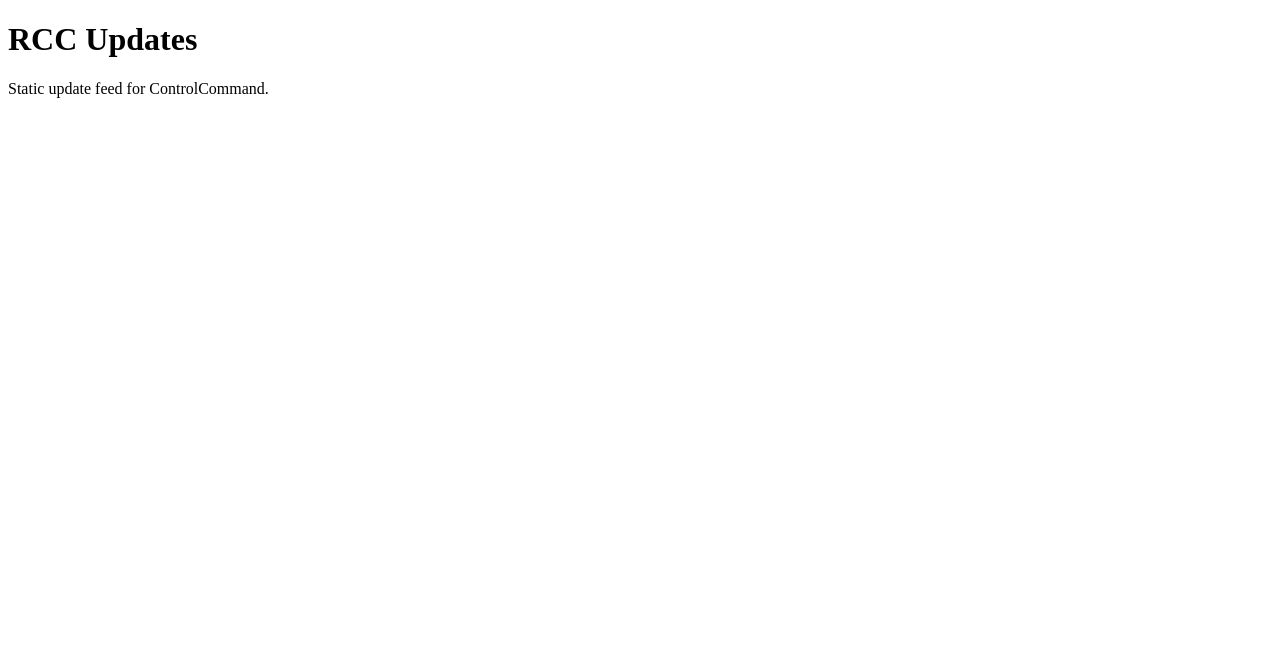
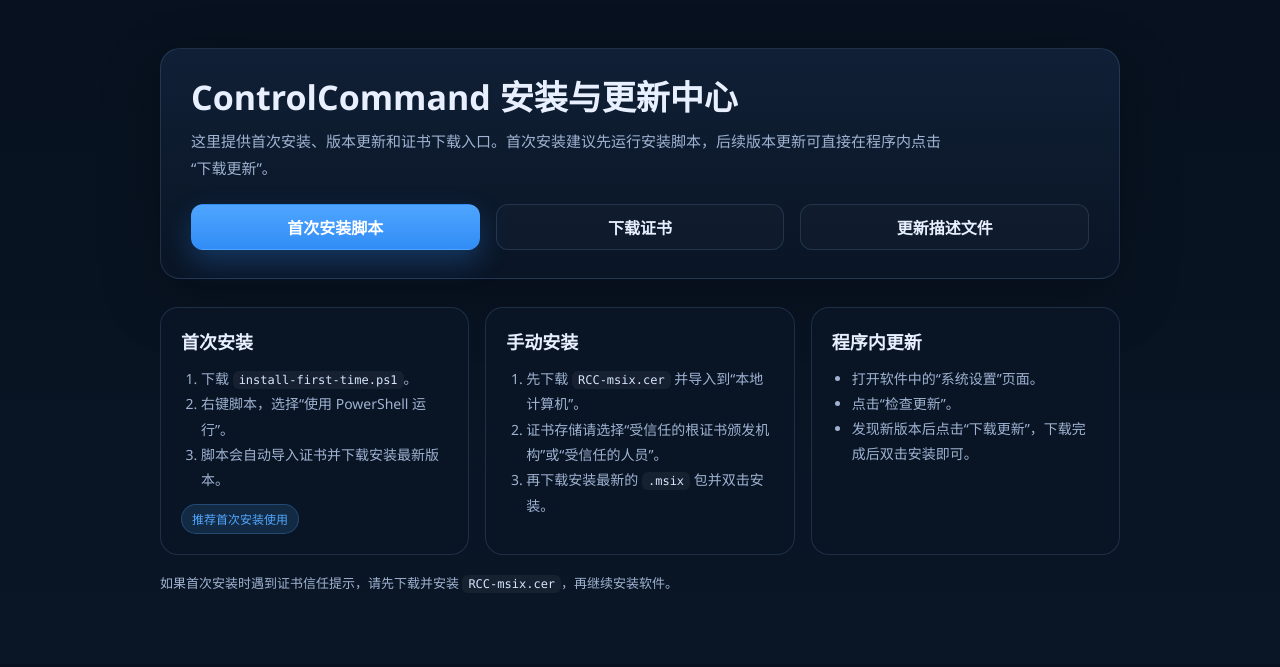
Before and after one commit to c3812600/RCC-Release, a plain HTML site: page docs/index.html in a window 1280 px wide. Drawn offline with Linux system fonts and the light colour scheme.

Commit message:
Publish MSIX 2.0.8

```diff
--- a/docs/index.html
+++ b/docs/index.html
@@ -1,12 +1,200 @@
-
 <!doctype html>
 <html lang="zh-CN">
 <head>
   <meta charset="utf-8" />
-  <title>RCC Updates</title>
+  <meta name="viewport" content="width=device-width, initial-scale=1" />
+  <title>RCC / ControlCommand</title>
+  <style>
+    :root {
+      color-scheme: dark;
+      --bg: #07111f;
+      --card: #0b1a2b;
+      --card-border: rgba(120, 164, 220, 0.18);
+      --text: #e8f0ff;
+      --muted: #9fb3d1;
+      --primary: #53a7ff;
+      --primary-soft: rgba(83, 167, 255, 0.14);
+      --success: #36d399;
+    }
+
+    * { box-sizing: border-box; }
+
+    body {
+      margin: 0;
+      font-family: "Segoe UI", "Microsoft YaHei", sans-serif;
+      background: linear-gradient(180deg, #07111f 0%, #0a1626 100%);
+      color: var(--text);
+    }
+
+    .container {
+      width: min(960px, calc(100% - 32px));
+      margin: 0 auto;
+      padding: 48px 0 72px;
+    }
+
+    .hero {
+      padding: 28px 30px;
+      border: 1px solid var(--card-border);
+      border-radius: 20px;
+      background: linear-gradient(180deg, rgba(17, 33, 55, 0.95), rgba(10, 22, 38, 0.96));
+      box-shadow: 0 20px 60px rgba(0, 0, 0, 0.28);
+    }
+
+    h1, h2 { margin: 0; }
+
+    h1 {
+      font-size: 34px;
+      line-height: 1.2;
+      margin-bottom: 10px;
+    }
+
+    .subtitle {
+      color: var(--muted);
+      font-size: 15px;
+      line-height: 1.8;
+      max-width: 760px;
+    }
+
+    .actions, .cards {
+      display: grid;
+      gap: 16px;
+      margin-top: 22px;
+    }
+
+    .actions {
+      grid-template-columns: repeat(auto-fit, minmax(220px, 1fr));
+    }
+
+    .btn {
+      display: inline-flex;
+      align-items: center;
+      justify-content: center;
+      min-height: 46px;
+      padding: 0 18px;
+      border-radius: 12px;
+      border: 1px solid transparent;
+      font-weight: 600;
+      text-decoration: none;
+      transition: 0.2s ease;
+    }
+
+    .btn-primary {
+      background: linear-gradient(180deg, #4fa5ff, #318df6);
+      color: white;
+      box-shadow: 0 12px 28px rgba(49, 141, 246, 0.28);
+    }
+
+    .btn-secondary {
+      color: var(--text);
+      background: rgba(255, 255, 255, 0.02);
+      border-color: var(--card-border);
+    }
+
+    .cards {
+      grid-template-columns: repeat(auto-fit, minmax(260px, 1fr));
+      margin-top: 28px;
+    }
+
+    .card {
+      padding: 20px;
+      border-radius: 18px;
+      border: 1px solid var(--card-border);
+      background: rgba(10, 22, 38, 0.86);
+    }
+
+    .card h2 {
+      font-size: 18px;
+      margin-bottom: 12px;
+    }
+
+    .card p, .card li {
+      color: var(--muted);
+      font-size: 14px;
+      line-height: 1.8;
+    }
+
+    .card ol, .card ul {
+      margin: 0;
+      padding-left: 20px;
+    }
+
+    .pill {
+      display: inline-flex;
+      align-items: center;
+      gap: 6px;
+      padding: 5px 10px;
+      margin-top: 12px;
+      border-radius: 999px;
+      background: var(--primary-soft);
+      color: var(--primary);
+      font-size: 12px;
+      border: 1px solid rgba(83, 167, 255, 0.26);
+    }
+
+    code {
+      padding: 2px 6px;
+      border-radius: 6px;
+      background: rgba(255, 255, 255, 0.05);
+      color: #d7e6ff;
+      font-family: Consolas, "Courier New", monospace;
+      font-size: 12px;
+    }
+
+    .footer {
+      margin-top: 18px;
+      color: var(--muted);
+      font-size: 13px;
+    }
+  </style>
 </head>
 <body>
-  <h1>RCC Updates</h1>
-  <p>Static update feed for ControlCommand.</p>
+  <div class="container">
+    <section class="hero">
+      <h1>ControlCommand 安装与更新中心</h1>
+      <div class="subtitle">
+        这里提供首次安装、版本更新和证书下载入口。首次安装建议先运行安装脚本，后续版本更新可直接在程序内点击“下载更新”。
+      </div>
+
+      <div class="actions">
+        <a class="btn btn-primary" href="./updates/install-first-time.ps1">首次安装脚本</a>
+        <a class="btn btn-secondary" href="./updates/RCC-msix.cer">下载证书</a>
+        <a class="btn btn-secondary" href="./updates/ControlCommand.appinstaller">更新描述文件</a>
+      </div>
+    </section>
+
+    <section class="cards">
+      <article class="card">
+        <h2>首次安装</h2>
+        <ol>
+          <li>下载 <code>install-first-time.ps1</code>。</li>
+          <li>右键脚本，选择“使用 PowerShell 运行”。</li>
+          <li>脚本会自动导入证书并下载安装最新版本。</li>
+        </ol>
+        <div class="pill">推荐首次安装使用</div>
+      </article>
+
+      <article class="card">
+        <h2>手动安装</h2>
+        <ol>
+          <li>先下载 <code>RCC-msix.cer</code> 并导入到“本地计算机”。</li>
+          <li>证书存储请选择“受信任的根证书颁发机构”或“受信任的人员”。</li>
+          <li>再下载安装最新的 <code>.msix</code> 包并双击安装。</li>
+        </ol>
+      </article>
+
+      <article class="card">
+        <h2>程序内更新</h2>
+        <ul>
+          <li>打开软件中的“系统设置”页面。</li>
+          <li>点击“检查更新”。</li>
+          <li>发现新版本后点击“下载更新”，下载完成后双击安装即可。</li>
+        </ul>
+      </article>
+    </section>
+
+    <div class="footer">
+      如果首次安装时遇到证书信任提示，请先下载并安装 <code>RCC-msix.cer</code>，再继续安装软件。
+    </div>
+  </div>
 </body>
 </html>
```
Also changed, not shown: 4 other files.
